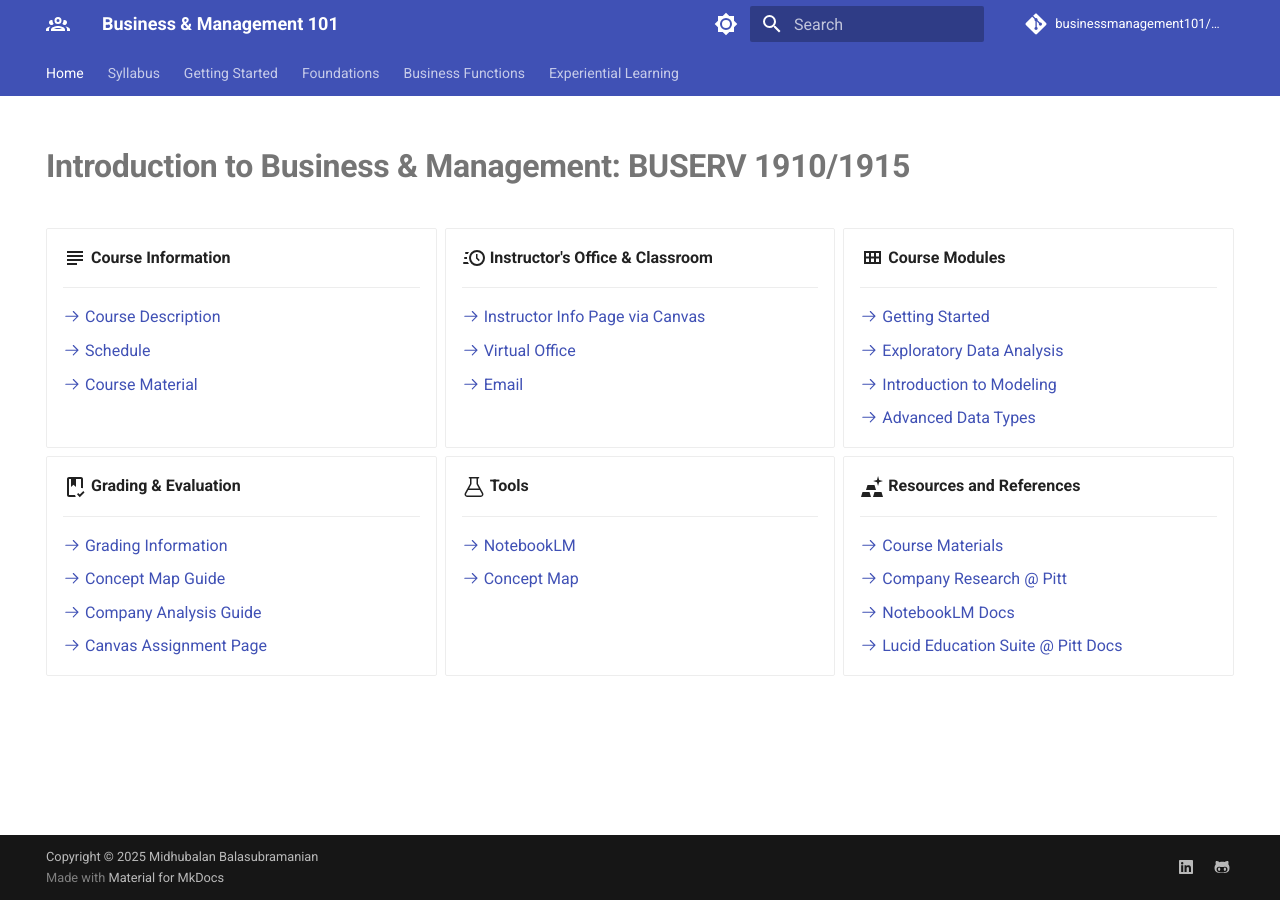
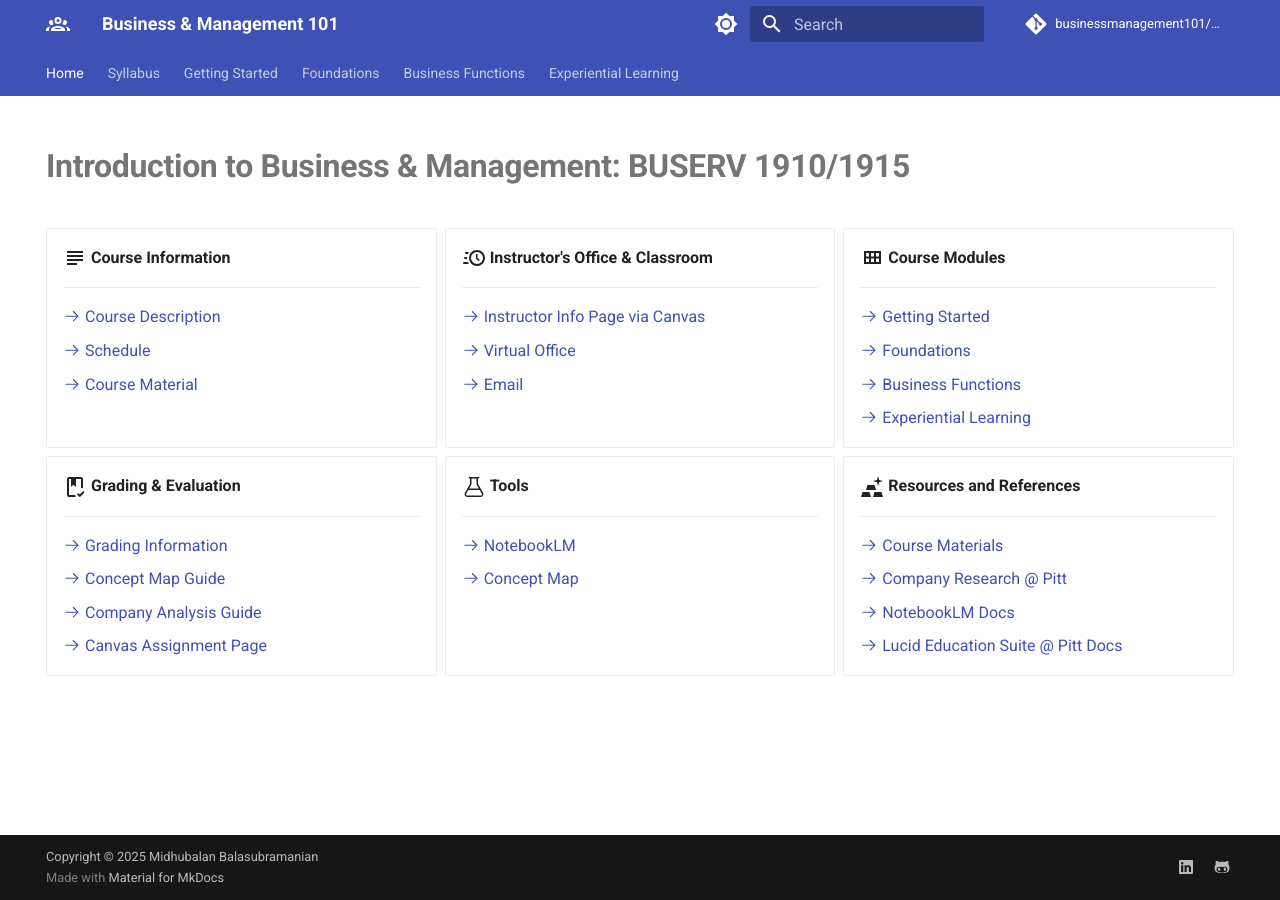
Before and after one commit to businessmanagement101/businessmanagement101.github.io, an MkDocs documentation site: the page built from docs/index.md, in a window 1280 px wide. Built offline with MkDocs 1.6.1 and Material for MkDocs 9.7.7, drawn with Linux system fonts in a browser that asks for light colours; comment, search, counter and statistics services are not loaded.

Commit message:
Fix index pages

```diff
--- a/docs/index.md
+++ b/docs/index.md
@@ -35,13 +35,13 @@
     ---
 
 
-    [:octicons-arrow-right-24: Getting Started](#)
+    [:octicons-arrow-right-24: Getting Started](getting-started/index.md)
 
-    [:octicons-arrow-right-24: Exploratory Data Analysis](#)
+    [:octicons-arrow-right-24: Foundations](foundations/index.md)
 
-    [:octicons-arrow-right-24: Introduction to Modeling ](#)
+    [:octicons-arrow-right-24: Business Functions ](business-functions/index.md)
 
-    [:octicons-arrow-right-24: Advanced Data Types](#)
+    [:octicons-arrow-right-24: Experiential Learning](experiential-learning/index.md)
 
 -   :material-book-check-outline:{ .lg .middle } __Grading & Evaluation__
 
```
Also changed, not shown: docs/business-functions/index.md (+2 -0 lines), docs/experiential-learning/index.md (+2 -0 lines), docs/foundations/index.md (+2 -0 lines).
